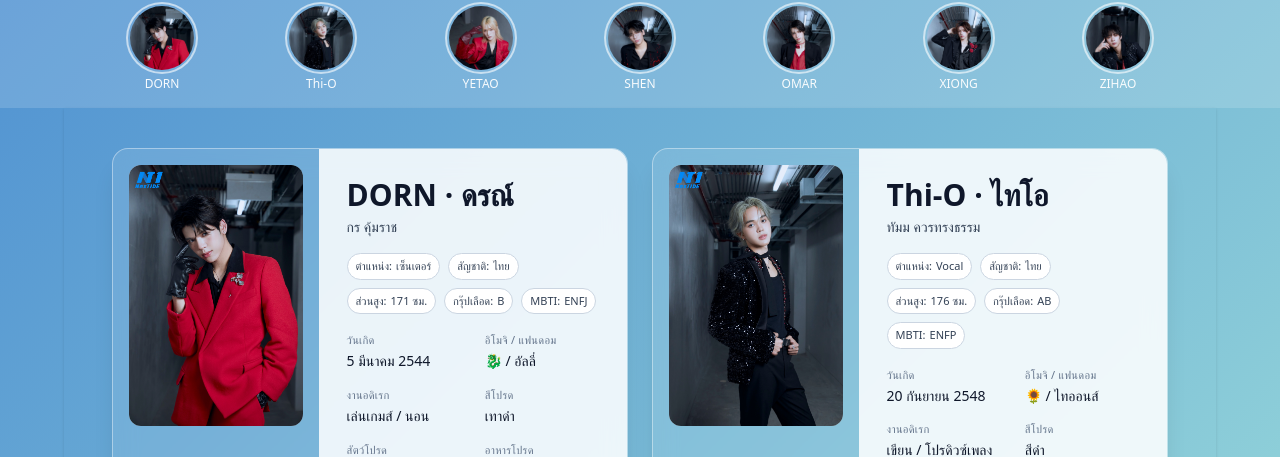
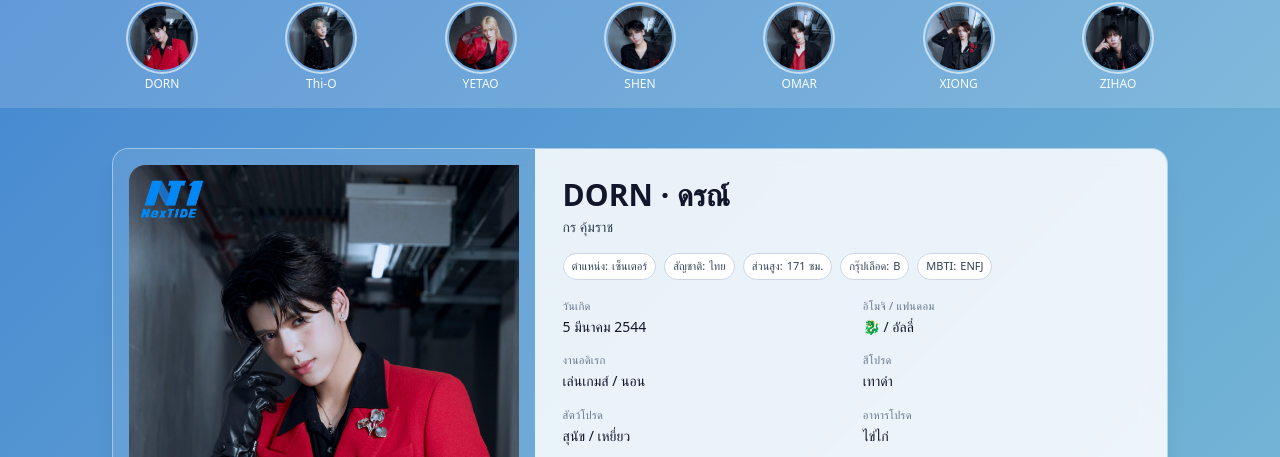
Before and after one commit to next1deprojectth/profile-info, a plain HTML site: page index.html in a window 1280 px wide. Shown: the part 1191-1648 px from the top of the page. Drawn offline with nearby package versions, Linux system fonts and the light colour scheme.

Commit message:
Refactor members section layout and styles

```diff
--- a/index.html
+++ b/index.html
@@ -213,9 +213,9 @@
   </section>
 
   <!-- MEMBERS -->
-  <section id="members" class="mx-auto max-w-6xl px-5 sm:px-8 lg:px-12 py-10 anchor shadow">
-    <div id="membersGrid" class="grid grid-cols-1 lg:grid-cols-2 gap-6"></div>
-  </section>
+    <section id="members" class="mx-auto max-w-6xl px-5 sm:px-8 lg:px-12 py-10 anchor">
+      <div id="membersGrid" class="grid grid-cols-1 gap-6"></div>
+    </section>
 
   <!-- DISCOGRAPHY -->
   <section id="discog" class="mx-auto max-w-6xl px-5 sm:px-8 lg:px-12 py-10 anchor">
@@ -657,40 +657,53 @@
         const card = el('article','overflow-hidden rounded-2xl border border-white/40 bg-white/10 backdrop-blur-md shadow-xl');
         card.id = `member-${m.id}`;
 
-        // มือถือ = 1 คอล์มน์, เดสก์ท็อป = 2 คอล์มน์ "รูปซ้าย/ข้อมูลขวา"
-        const wrap = el('div','grid grid-cols-1 lg:grid-cols-[2fr_3fr]');
+        // mobile: 1 คอลัมน์, md+: 2 คอลัมน์
+        const wrap = el('div','grid grid-cols-1 md:grid-cols-[2fr_3fr]');
 
-        // ===== LEFT: IMAGE (ซ้ายบนเดสก์ท็อป) =====
+        // ===== LEFT: IMAGE =====
         const imgBox = el('div','p-3 md:p-4 order-1');
-        const ratio  = el('div','aspect-[2/3] w-full overflow-hidden rounded-xl bg-white/60');
+        // ใช้ aspect บนมือถือ และโค้งซ้ายบน/ล่างบน md+
+        const ratio  = el('div','relative w-full overflow-hidden rounded-xl bg-white/60 aspect-[2/3] md:h-full md:aspect-auto md:rounded-l-2xl md:rounded-r-none');
         const btn    = el('button','relative w-full h-full group'); btn.type='button';
         btn.setAttribute('aria-label', `ดูภาพ ${stage}`);
+
         const img    = el('img','h-full w-full object-cover object-center transition-transform duration-200 group-hover:scale-[1.05]');
         img.src = m.image; img.alt = stage + ' portrait';
+
         const zoom   = el('div','pointer-events-none absolute bottom-2 right-2 rounded-md bg-black/40 text-white text-[11px] px-2 py-1 opacity-0 group-hover:opacity-100 transition');
         zoom.textContent = 'คลิกเพื่อขยาย';
+
         btn.append(img, zoom); ratio.append(btn); imgBox.append(ratio);
         btn.addEventListener('click', () => { lbImg.src = m.image; lbImg.alt = stage + ' preview'; lightbox.classList.remove('hidden'); });
 
-        // ===== RIGHT: CONTENT =====
-        const content = el('div','bg-white/85 text-slate-900 p-5 md:p-7 flex flex-col gap-4 order-2');
+        // ===== RIGHT: CONTENT (พื้นหลังสูงเต็มการ์ด + scroll ภายในถ้ายาวเกิน) =====
+        const content = el('div','bg-white/85 text-slate-900 p-5 md:p-7 flex flex-col gap-4 order-2 overflow-y-auto');
+        content.style.maxHeight = '100%';
+
         const head = el('div','flex flex-col gap-1');
         const title = el('h3','text-2xl md:text-3xl font-extrabold leading-tight');
         title.textContent = loc.shortname ? `${loc.shortname} · ${stage}` : stage;
         const sub   = el('p','text-sm text-slate-700'); sub.textContent = fullname;
         head.append(title, sub);
 
-        // chips เมตาดาต้า
+        // Chips
         const chipsRow = el('div','flex flex-wrap items-center gap-2');
+        const chip = (label, value)=>{
+          if(!value) return null;
+          const w = el('span','chip inline-flex items-center gap-1 rounded-full border border-slate-300 bg-white px-2 py-1 text-[11px] text-slate-700');
+          const b = el('span','font-medium'); b.textContent = label + ':';
+          const v = el('span'); v.textContent = value;
+          w.append(b,v); return w;
+        };
         [
-          chip('' + (mLabel.position?.[currentLang] || 'Position'), position),
-          chip('' + (mLabel.nationality?.[currentLang] || 'Nationality'), nationality),
-          chip('' + (mLabel.height?.[currentLang] || 'Height'), height),
-          chip('' + (mLabel.bloodType?.[currentLang] || 'Blood Type'), bloodType),
+          chip(mLabel.position?.[currentLang] || 'Position', position),
+          chip(mLabel.nationality?.[currentLang] || 'Nationality', nationality),
+          chip(mLabel.height?.[currentLang] || 'Height', height),
+          chip(mLabel.bloodType?.[currentLang] || 'Blood Type', bloodType),
           chip('MBTI', mbti)
         ].forEach(c => c && chipsRow.append(c));
 
-        // รายละเอียด (ไม่มี bullet ใช้ / คั่น)
+        // Info list
         const dl = el('dl','grid grid-cols-1 sm:grid-cols-2 gap-x-6 gap-y-3 text-sm');
         const infoItem = (label, value) => {
           const d = el('div');
@@ -698,6 +711,7 @@
           const v = el('div','text-slate-900 leading-relaxed'); v.textContent = value && String(value).trim() ? value : '-';
           d.append(l,v); return d;
         };
+        const slashList = (v)=> !v ? '' : String(v).split(',').map(s => s.trim()).filter(Boolean).join(' / ');
 
         dl.append(
           infoItem(mLabel.birthday?.[currentLang] || 'Birthday', fmtDate(m.birthday)),
@@ -708,19 +722,56 @@
           infoItem(mLabel.favoriteFood?.[currentLang]   || 'Favorite Food',   slashList(loc.favoriteFood)),
         );
 
-        // socials
         const socials = el('div','flex flex-wrap items-center gap-2 pt-1');
         m.socials.forEach(s => socials.append(socialItem(s)));
 
         content.append(head, chipsRow, dl, socials);
 
-        // ประกอบ
         wrap.append(imgBox, content);
         card.append(wrap);
         grid.append(card);
+
+        // จับความสูงของรูปแล้วตั้งความสูงให้ content เท่ากัน
+        const syncHeights = () => {
+          if (window.innerWidth < 768) {
+            content.style.height = '';
+            return;
+          }
+          const imgH = imgBox.offsetHeight;
+          content.style.height = imgH + 'px';
+        };
+        window.addEventListener('resize', syncHeights);
+        setTimeout(syncHeights, 200);
+        if (img.complete) syncHeights();
+        else img.onload = syncHeights;
       });
     }
 
+
+
+    function syncMemberHeights(card){
+      const imgWrap = card.querySelector('.js-imgwrap');
+      const content = card.querySelector('.js-content');
+      if(!imgWrap || !content) return;
+
+      // ใช้เฉพาะ md+ (>=768px): ให้ content สูงเท่าภาพและ scroll ภายใน
+      const isMdUp = window.matchMedia('(min-width: 768px)').matches;
+      if (isMdUp){
+        const h = imgWrap.getBoundingClientRect().height;
+        content.style.maxHeight = h ? (h + 'px') : '';
+        content.style.overflowY = 'auto';
+      } else {
+        // mobile: ปล่อยตามธรรมชาติ
+        content.style.maxHeight = '';
+        content.style.overflowY = '';
+      }
+    }
+
+    // debounce กัน resize ยิงถี่
+    function debounce(fn, wait=120){
+      let t;
+      return (...args)=>{ clearTimeout(t); t=setTimeout(()=>fn.apply(null,args), wait); };
+    }
 
 
     // Member lightbox (one-time)
```
